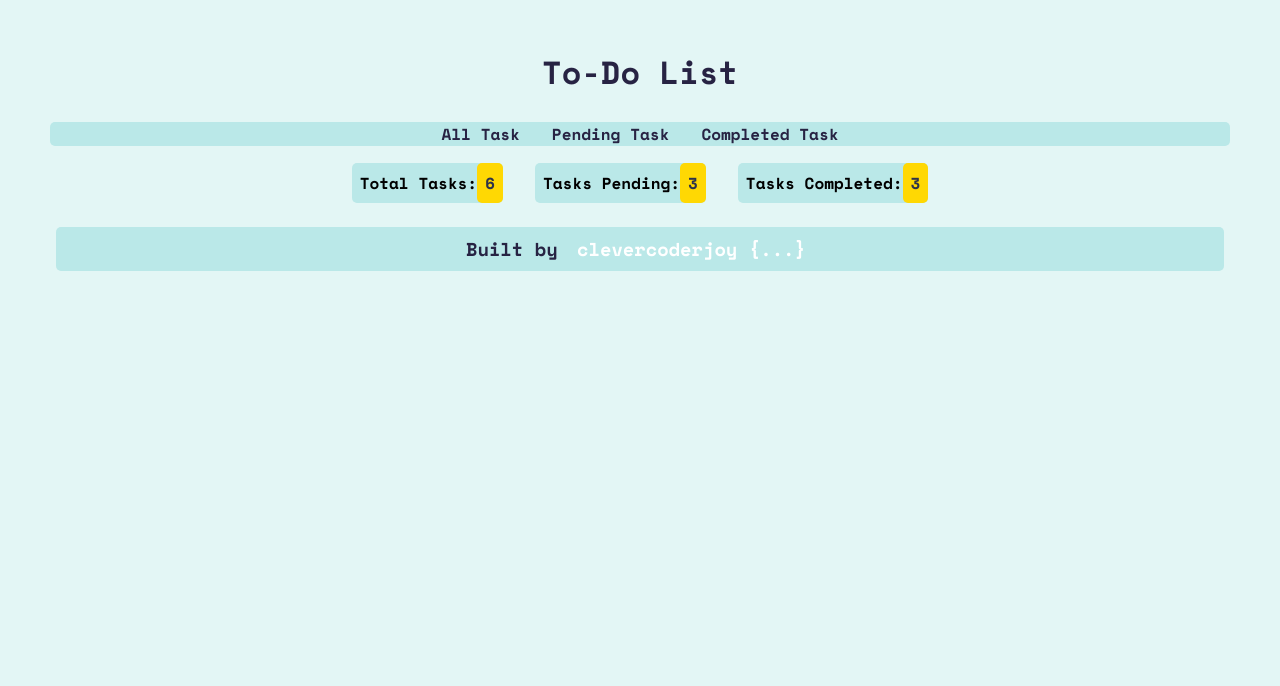
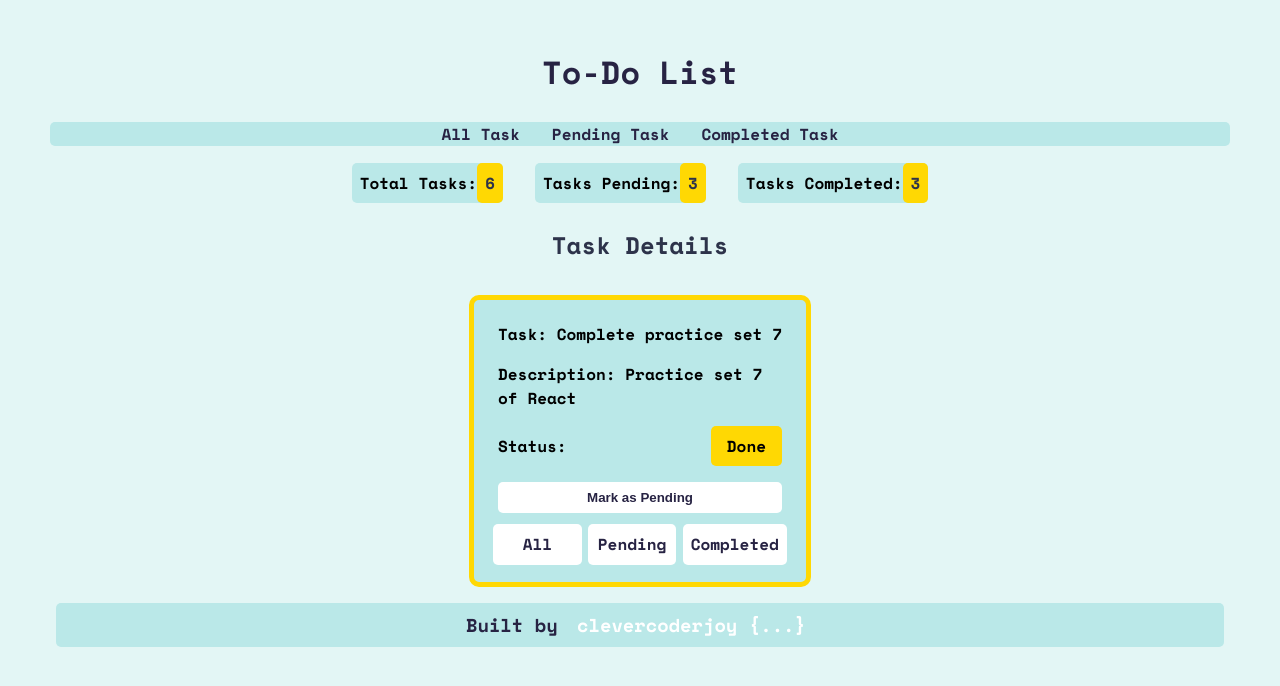
Before and after one commit to clevercoderjoy/ToDo-App, a React (Vite) app: page /taskCard/1 in a window 1280 px wide. Shown: the top 686 px of the page. Built offline with nearby package versions, Linux system fonts and the light colour scheme.

Commit message:
feat: toggleTask + taskCard

```diff
--- a/src/components/AllToDo.jsx
+++ b/src/components/AllToDo.jsx
@@ -2,18 +2,20 @@ import React, { useContext } from 'react'
 import styled from 'styled-components';
 
 import { TaskContext } from '../contexts/TaskContext';
+import { Link } from 'react-router-dom';
 
 function AllToDo() {
     const { allToDo } = useContext(TaskContext);
     const { loading } = useContext(TaskContext);
     const { error } = useContext(TaskContext);
+    const { toggleTask } = useContext(TaskContext);
     return (
         <>
             {error.length !== 0 ? <StyledH2>{error}</StyledH2> : <StyledH2>{loading && "Loading..." ? "Loading..." : "Task Summary"}</StyledH2>}
             <StyledUl>
                 {
                     allToDo.map((item) => {
-                        const { id, title, description, isCompleted } = item;
+                        const { id, title, isCompleted } = item;
                         return (
                             <StyledLi key={id}>
                                 <StyledTask>Task: {title}</StyledTask>
@@ -21,8 +23,8 @@ function AllToDo() {
                                     <StyledStatus>Status: </StyledStatus><StyledStatusValue> {isCompleted ? "Done" : "Pending"}</StyledStatusValue>
                                 </StyledStatusContainer>
                                 <StyledButtonContainer>
-                                    <StyledBtnDone>{!isCompleted ? "Mark as Done" : "Mark as Pending"}</StyledBtnDone>
-                                    <StyledBtnMore>See More</StyledBtnMore>
+                                    <StyledBtnDone onClick={() => toggleTask(item)}>{!isCompleted ? "Mark as Done" : "Mark as Pending"}</StyledBtnDone>
+                                    <StyledLinkMore to={`/taskCard/${id}`}>See More</StyledLinkMore>
                                 </StyledButtonContainer>
                             </StyledLi>
                         )
@@ -102,12 +104,32 @@ export const StyledButtonContainer = styled.div`
     align-items: center;
     margin-bottom: -0.5rem;
 `;
-export const StyledBtnMore = styled.button`
+export const StyledBtnDone = styled.button`
     border: none;
     border-radius: 5px;
     font-weight: bold;
     width: 110px;
     height: 40px;
+    cursor: pointer;
+    margin-right: 0.5rem;
+    text-align: center;
+    padding: 0.5rem;
+    background: white;
+    transition: all 0.3s ease-out;
+    &:hover{
+        background: #272343;
+        color: white;
+    }
+`;
+export const StyledLinkMore = styled(Link)`
+    border: none;
+    text-decoration: none;
+    color: #272343;
+    border-radius: 5px;
+    font-weight: bold;
+    width: 110px;
+    height: 24px;
+    margin-left: 0.5rem;
     cursor: pointer;
     text-align: center;
     padding: 0.5rem;
@@ -118,4 +140,3 @@ export const StyledBtnMore = styled.button`
         color: white;
     }
 `;
-export const StyledBtnDone = styled(StyledBtnMore)``;
--- a/src/components/CompletedToDo.jsx
+++ b/src/components/CompletedToDo.jsx
@@ -1,9 +1,11 @@
 import React, { useContext } from 'react';
 import styled from 'styled-components';
 import { TaskContext } from '../contexts/TaskContext';
+import { StyledLinkMore } from './AllToDo';
 
 function CompletedToDo() {
     const { completedToDo } = useContext(TaskContext);
+    const { toggleTask } = useContext(TaskContext);
     return (
         <>
             <StyledH2>Task Completed</StyledH2>
@@ -18,8 +20,8 @@ function CompletedToDo() {
                                     <StyledStatus>Status: </StyledStatus><StyledStatusValue> {isCompleted ? "Done" : "Pending"}</StyledStatusValue>
                                 </StyledStatusContainer>
                                 <StyledButtonContainer>
-                                    <StyledBtnDone>{!isCompleted ? "Mark as Done" : "Mark as Pending"}</StyledBtnDone>
-                                    <StyledBtnMore>See More</StyledBtnMore>
+                                    <StyledBtnDone onClick={() => toggleTask(item)}>{!isCompleted ? "Mark as Done" : "Mark as Pending"}</StyledBtnDone>
+                                    <StyledLinkMore to={`/taskCard/${id}`}>See More</StyledLinkMore>
                                 </StyledButtonContainer>
                             </StyledLi>
                         )
--- a/src/components/Header.jsx
+++ b/src/components/Header.jsx
@@ -6,6 +6,7 @@ import AllToDo from './AllToDo';
 import CompletedToDo from './CompletedToDo';
 import PendingToDo from './PendingToDo';
 import { TaskContext } from '../contexts/TaskContext';
+import TaskCard from './TaskCard';
 
 function Header() {
     const { allToDo } = useContext(TaskContext);
@@ -31,6 +32,7 @@ function Header() {
                 <Route path="/" element={<AllToDo />} />
                 <Route path="/completed" element={<CompletedToDo />} />
                 <Route path="/pending" element={<PendingToDo />} />
+                <Route path="/taskCard/:taskId" element={<TaskCard />} />
             </Routes>
         </>
     )
--- a/src/components/PendingToDo.jsx
+++ b/src/components/PendingToDo.jsx
@@ -2,16 +2,18 @@ import React, { useContext } from 'react';
 import styled from 'styled-components';
 
 import { TaskContext } from '../contexts/TaskContext';
+import { StyledLinkMore } from './AllToDo';
 
 function PendingToDo() {
     const { pendingToDo } = useContext(TaskContext);
+    const { toggleTask } = useContext(TaskContext);
     return (
         <>
             <StyledH2>Tasks Pending</StyledH2>
             <StyledUl>
                 {
                     pendingToDo.map((item) => {
-                        const { id, title, description, isCompleted } = item;
+                        const { id, title, isCompleted } = item;
                         return (
                             <StyledLi key={id}>
                                 <StyledTask>Task: {title}</StyledTask>
@@ -19,8 +21,8 @@ function PendingToDo() {
                                     <StyledStatus>Status: </StyledStatus><StyledStatusValue> {isCompleted ? "Done" : "Pending"}</StyledStatusValue>
                                 </StyledStatusContainer>
                                 <StyledButtonContainer>
-                                    <StyledBtnDone>{!isCompleted ? "Mark as Done" : "Mark as Pending"}</StyledBtnDone>
-                                    <StyledBtnMore>See More</StyledBtnMore>
+                                    <StyledBtnDone onClick={() => toggleTask(item)}>{!isCompleted ? "Mark as Done" : "Mark as Pending"}</StyledBtnDone>
+                                    <StyledLinkMore to={`/taskCard/${id}`}>See More</StyledLinkMore>
                                 </StyledButtonContainer>
                             </StyledLi>
                         )
--- a/src/components/TaskCard.jsx
+++ b/src/components/TaskCard.jsx
@@ -1,9 +1,119 @@
-import React from 'react'
+import React, { useContext } from 'react';
+import { Link, useParams } from 'react-router-dom';
+import styled from 'styled-components';
+
+import { StyledH2 } from './AllToDo';
+import { TaskContext } from '../contexts/TaskContext';
 
 function TaskCard() {
+    const { taskId } = useParams();
+    const { allToDo } = useContext(TaskContext);
+    const { toggleTask } = useContext(TaskContext);
+    const task = allToDo.filter((item) => item.id === Number(taskId));
     return (
-        <div>TaskCard</div>
+        <>
+            <StyledH2>Task Details</StyledH2>
+            <StyledDiv>
+                <StyledTitle>Task: {task[0]?.title}</StyledTitle>
+                <StyledDescription>Description: {task[0]?.description}</StyledDescription>
+                <StyledStatusContainer>
+                    <StyledStatus>Status: </StyledStatus><StyledStatusValue> {task[0]?.isCompleted ? "Done" : "Pending"}</StyledStatusValue>
+                </StyledStatusContainer>
+                <StyledBtnDone onClick={() => toggleTask(task[0])}>{!task[0]?.isCompleted ? "Mark as Done" : "Mark as Pending"}</StyledBtnDone>
+                <StyledLinkContainer>
+                    <StyledLink to="/">All</StyledLink>
+                    <StyledLink to="/pending">Pending</StyledLink>
+                    <StyledLink to="/completed">Completed</StyledLink>
+                </StyledLinkContainer>
+            </StyledDiv>
+        </>
     )
 }
 
 export default TaskCard
+
+const StyledStatusValue = styled.div`
+    margin: 0.5rem;
+    padding: 0.5rem 1rem;
+    font-size: 1rem;
+    background: #ffd803;
+    border-radius: 5px;
+    transition: all 0.3s ease-out;
+`;
+const StyledDiv = styled.div`
+    margin: 1rem auto;
+    display: flex;
+    flex-direction: column;
+    justify-content: center;
+    padding: 1rem;
+    border: 5px solid #ffd803;
+    border-radius: 10px;
+    width: 300px;
+    height: 250px;
+    transition: all 0.3s ease-out;
+    background: #bae8e8;
+    &:hover{
+        color: white;
+        border: 5px solid #272343;
+        background: #ffd803;
+        ${StyledStatusValue}{
+            background: #bae8e8;
+            color: #272343;
+        }
+    }
+`;
+const StyledTitle = styled.div`
+    padding: 0.5rem;
+`;
+const StyledDescription = styled.div`
+    padding: 0.5rem;
+`;
+const StyledStatusContainer = styled.div`
+    display: flex;
+    justify-content: space-between;
+    align-items: center;
+`;
+const StyledStatus = styled.div`
+    padding: 0.5rem;
+`;
+const StyledBtnDone = styled.button`
+    border: none;
+    border-radius: 5px;
+    font-weight: bold;
+    height: 40px;
+    cursor: pointer;
+    margin: 0.5rem;
+    text-align: center;
+    padding: 0.5rem;
+    background: white;
+    transition: all 0.3s ease-out;
+    color: #272343;
+    &:hover{
+        background: #272343;
+        color: white;
+    }
+`;
+const StyledLinkContainer = styled.div`
+    display: flex;
+    justify-content: space-around;
+    align-items: center;
+`;
+const StyledLink = styled(Link)`
+    text-decoration: none;
+    border: none;
+    border-radius: 5px;
+    font-weight: bold;
+    width: 100px;
+    height: 25px;
+    cursor: pointer;
+    margin: 0.2rem;
+    text-align: center;
+    padding: 0.5rem;
+    color: #272343;
+    background: white;
+    transition: all 0.3s ease-out;
+    &:hover{
+        background: #272343;
+        color: white;
+    }
+`;
--- a/src/contexts/TaskContext.jsx
+++ b/src/contexts/TaskContext.jsx
@@ -28,10 +28,6 @@ export function TaskContextProvider({ children }) {
                 return { ...state, error: action.payload };
             case "allToDo":
                 return { ...state, allToDo: action.payload };
-            case "pendingToDo":
-                return { ...state, pendingToDo: action.payload };
-            case "completedToDo":
-                return { ...state, completedToDo: action.payload };
             default:
                 state;
         }
@@ -49,16 +45,6 @@ export function TaskContextProvider({ children }) {
                 dispatch({ type: ACTION.LOADING });
                 const receivedData = data.todos;
                 dispatch({ type: ACTION.ALL_TO_DO, payload: receivedData });
-                const filterPendingTasks = () => {
-                    const filteredTask = receivedData.filter((task) => !task.isCompleted);
-                    dispatch({ type: ACTION.PENDING_TODO, payload: filteredTask });
-                };
-                const filterCompletedTasks = () => {
-                    const filteredTask = receivedData.filter((task) => task.isCompleted);
-                    dispatch({ type: ACTION.COMPLETED_TODO, payload: filteredTask });
-                };
-                filterPendingTasks();
-                filterCompletedTasks();
             }
         }
         catch (e)
@@ -67,11 +53,17 @@ export function TaskContextProvider({ children }) {
         }
     };
 
-    const toggleTaskStatus = () => { };
+    const filteredPendingTask = state.allToDo.filter((task) => !task.isCompleted);
+    const filteredCompletedTask = state.allToDo.filter((task) => task.isCompleted);
+
+    const toggleTaskStatus = (task) => {
+        const targetTask = state.allToDo.map((item) => item === task ? { ...item, isCompleted: !task.isCompleted } : item);
+        dispatch({ type: ACTION.ALL_TO_DO, payload: targetTask });
+    };
 
     useEffect(() => { getTasks() }, []);
     return (
-        <TaskContext.Provider value={{ error: state.error, loading: state.loading, allToDo: state.allToDo, pendingToDo: state.pendingToDo, completedToDo: state.completedToDo, toggleTask: toggleTaskStatus }}>
+        <TaskContext.Provider value={{ error: state.error, loading: state.loading, allToDo: state.allToDo, pendingToDo: filteredPendingTask, completedToDo: filteredCompletedTask, toggleTask: toggleTaskStatus }}>
             {children}
         </TaskContext.Provider>
     )
```
